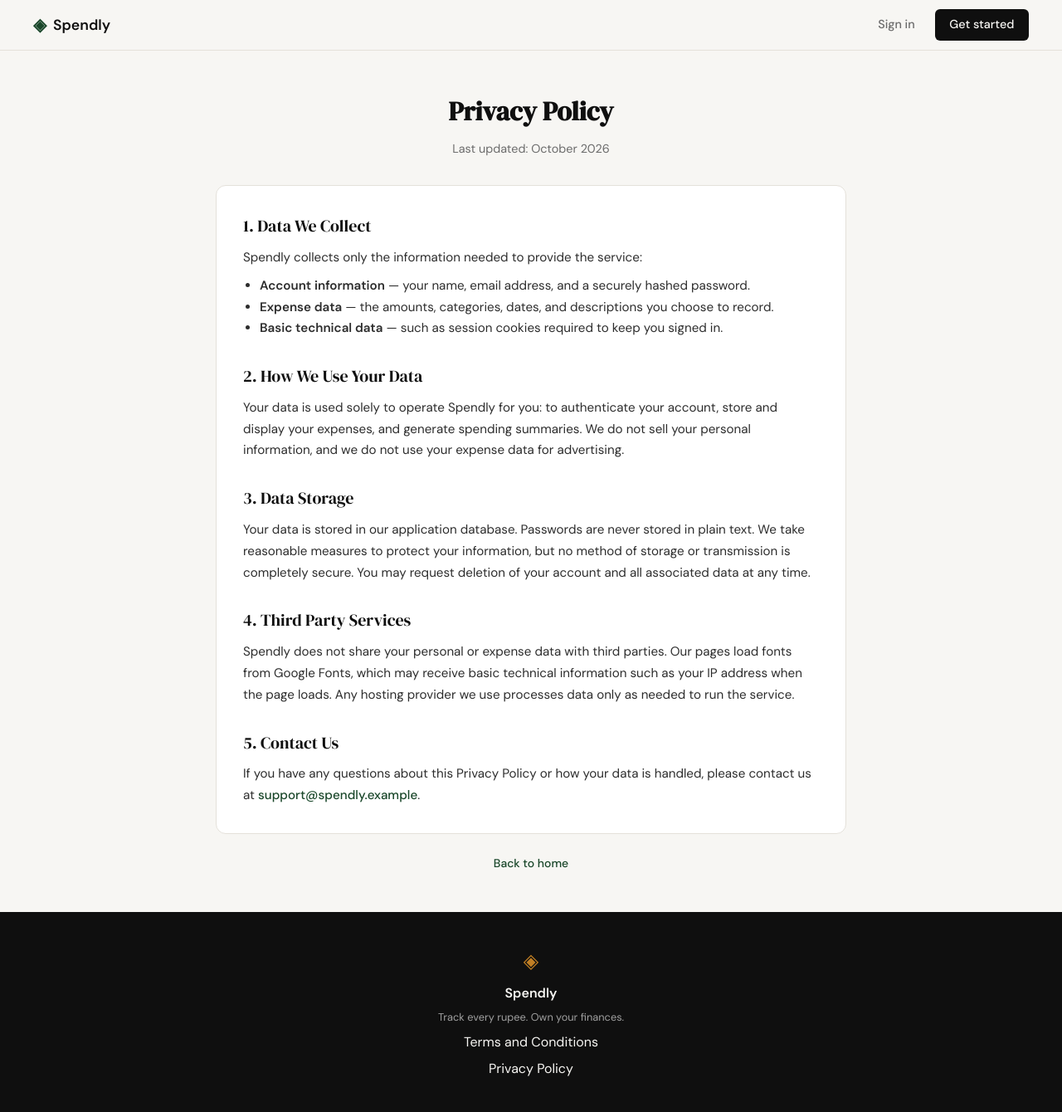
After one commit to hrushiaswar/spendly, a Flask app: page /privacy in a window 1280 px wide. The commit adds this page. Shown: the whole page at 83% size. Run offline with Flask 3, Linux system fonts and the light colour scheme.

Commit message:
landing: add privacy policy page and route

```diff
--- a/app.py
+++ b/app.py
@@ -25,6 +25,11 @@ def login():
 @app.route("/terms")
 def terms():
     return render_template("terms.html")
+
+
+@app.route("/privacy")
+def privacy():
+    return render_template("privacy.html")
 
 
 # ------------------------------------------------------------------ #
--- a/static/css/style.css
+++ b/static/css/style.css
@@ -512,6 +512,13 @@ a { color: inherit; text-decoration: none; }
     margin: 0.5rem 0 0 1.25rem;
 }
 
+.legal-card a {
+    color: var(--accent);
+    font-weight: 500;
+}
+
+.legal-card a:hover { text-decoration: underline; }
+
 /* ------------------------------------------------------------------ */
 /* Footer                                                              */
 /* ------------------------------------------------------------------ */
--- a/templates/base.html
+++ b/templates/base.html
@@ -35,7 +35,7 @@
             <span class="footer-name">Spendly</span>
             <p class="footer-copy">Track every rupee. Own your finances.</p>
             <a href="{{ url_for('terms') }}">Terms and Conditions</a>
-            <a href="#">Privacy Policy</a>
+            <a href="{{ url_for('privacy') }}">Privacy Policy</a>
         </div>
     </footer>
 
--- /dev/null
+++ b/templates/privacy.html
@@ -0,0 +1,65 @@
+{% extends "base.html" %}
+
+{% block title %}Privacy Policy — Spendly{% endblock %}
+
+{% block content %}
+
+<section class="legal-section">
+    <div class="legal-container">
+
+        <div class="auth-header">
+            <h1 class="auth-title">Privacy Policy</h1>
+            <p class="auth-subtitle">Last updated: October 2026</p>
+        </div>
+
+        <div class="auth-card legal-card">
+            <h2>1. Data We Collect</h2>
+            <p>
+                Spendly collects only the information needed to provide the service:
+            </p>
+            <ul>
+                <li><strong>Account information</strong> — your name, email address, and a securely hashed password.</li>
+                <li><strong>Expense data</strong> — the amounts, categories, dates, and descriptions you choose to record.</li>
+                <li><strong>Basic technical data</strong> — such as session cookies required to keep you signed in.</li>
+            </ul>
+
+            <h2>2. How We Use Your Data</h2>
+            <p>
+                Your data is used solely to operate Spendly for you: to authenticate your
+                account, store and display your expenses, and generate spending summaries.
+                We do not sell your personal information, and we do not use your expense
+                data for advertising.
+            </p>
+
+            <h2>3. Data Storage</h2>
+            <p>
+                Your data is stored in our application database. Passwords are never stored
+                in plain text. We take reasonable measures to protect your information, but
+                no method of storage or transmission is completely secure. You may request
+                deletion of your account and all associated data at any time.
+            </p>
+
+            <h2>4. Third Party Services</h2>
+            <p>
+                Spendly does not share your personal or expense data with third parties.
+                Our pages load fonts from Google Fonts, which may receive basic technical
+                information such as your IP address when the page loads. Any hosting
+                provider we use processes data only as needed to run the service.
+            </p>
+
+            <h2>5. Contact Us</h2>
+            <p>
+                If you have any questions about this Privacy Policy or how your data is
+                handled, please contact us at
+                <a href="mailto:support@spendly.example">support@spendly.example</a>.
+            </p>
+        </div>
+
+        <p class="auth-switch">
+            <a href="{{ url_for('landing') }}">Back to home</a>
+        </p>
+
+    </div>
+</section>
+
+{% endblock %}
```
